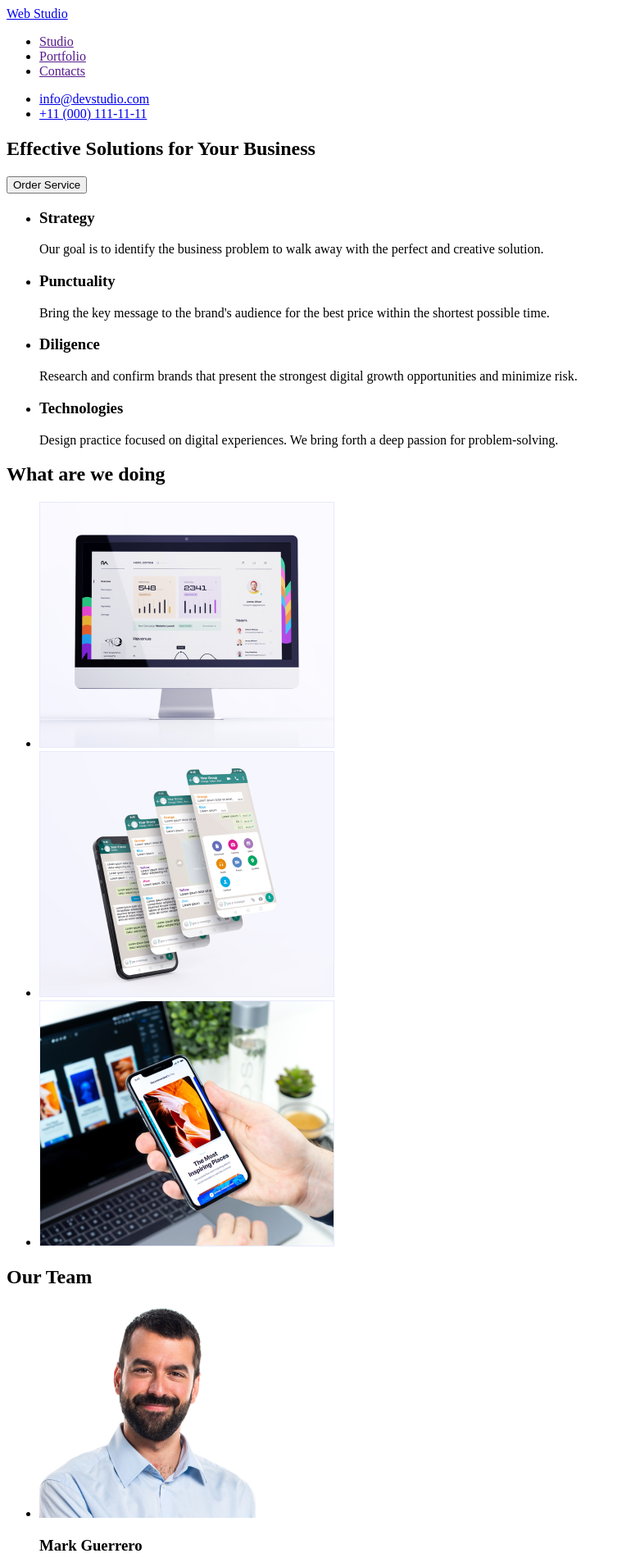
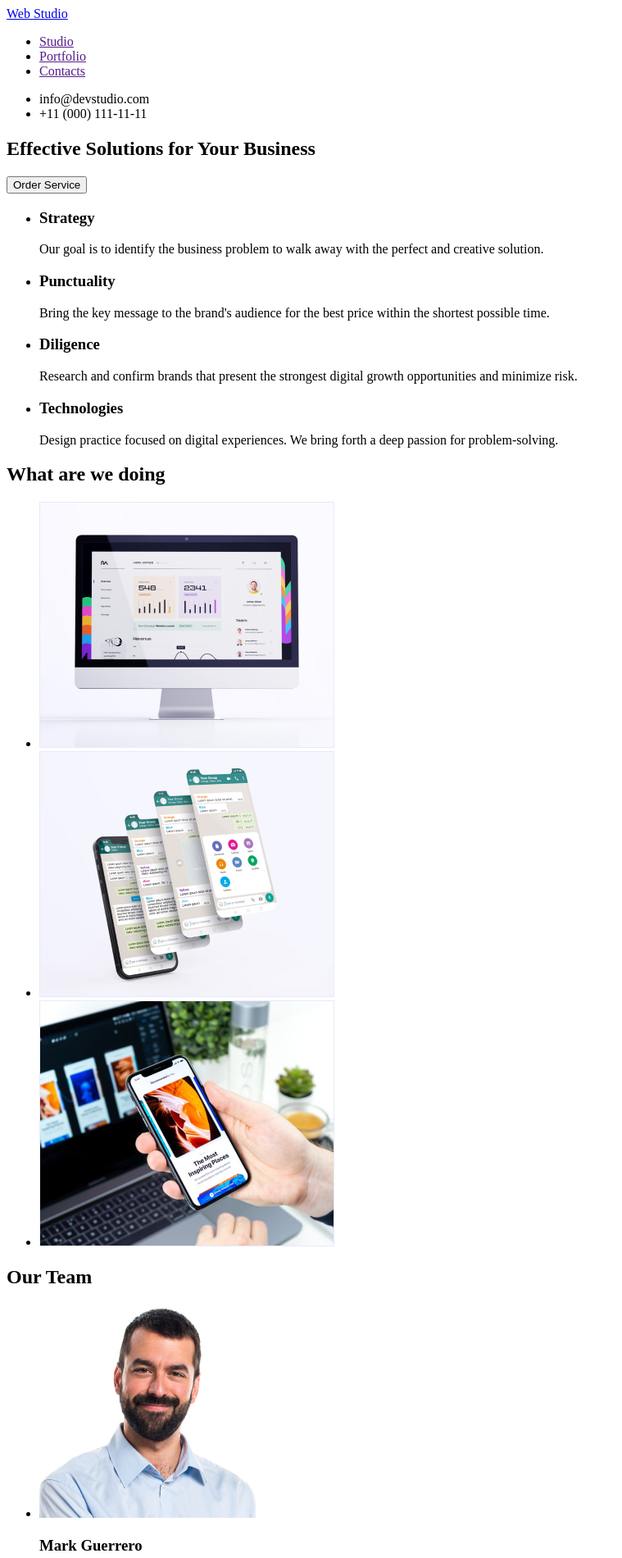
Before and after one commit to SvistPetro/goit-markup-hw-01, a plain HTML site: page index.html in a window 1280 px wide. Shown: the top 1900 px of the page at 82% size, without its empty margins (0-759 px from the left). Drawn offline with Linux system fonts and the light colour scheme.

Commit message:
ДЗ Модуль 1 Фінал
HTML-розмітка макета сторінки ДЗ #1, без CSS оформлення.

```diff
--- a/index.html
+++ b/index.html
@@ -23,8 +23,8 @@
         </nav>
 
         <ul>
-            <li><a href="mailto:info@devstudio.com">info@devstudio.com</a></li>
-            <li><a href="tel:+110001111111">+11 (000) 111-11-11</a></li>
+            <li>info@devstudio.com</li>
+            <li>+11 (000) 111-11-11</li>
         </ul>
     </header>
 
@@ -68,9 +68,9 @@
             <h2>What are we doing</h2>
 
             <ul>
-                <li><img src="./images/section3img1.png" alt="images-1" width="360"></li>
-                <li><img src="./images/section3img2.png" alt="images-2" width="360"></li>
-                <li><img src="./images/section3img3.png" alt="images-3" width="360"></li>
+                <li><img src="./images/wawdimg.jpg" alt="desktop version of the site" width="360"></li>
+                <li><img src="./images/wawdimgg.jpg" alt="mobile applications" width="360"></li>
+                <li><img src="./images/wawdimggg.jpg" alt="mobile version of the site" width="360"></li>
             </ul>
         </section>
 
@@ -79,25 +79,25 @@
 
             <ul>
                 <li>
-                    <img src="./images/section4img1.png" alt="foto-1" width="264">
+                    <img src="./images/otimg.jpg" alt="foto-1" width="264">
                     <h3>Mark Guerrero</h3>
                     <p>Product Designer</p>
                 </li>
 
                 <li>
-                    <img src="./images/section4img2.png" alt="foto-2" width="264">
+                    <img src="./images/otimgg.jpg" alt="foto-2" width="264">
                     <h3>Tom Ford</h3>
                     <p>Frontend Developer</p>
                 </li>
 
                 <li>
-                    <img src="./images/section4img3.png" alt="foto-3" width="264">
+                    <img src="./images/otimggg.jpg" alt="foto-3" width="264">
                     <h3>Camila Garcia</h3>
                     <p>Marketing</p>
                 </li>
 
                 <li>
-                    <img src="./images/section4img4.png" alt="foto-4" width="264">
+                    <img src="./images/otimgggg.jpg" alt="foto-4" width="264">
                     <h3>Daniel Wilson</h3>
                     <p>UI Designer</p>
                 </li>
```
Also changed, not shown: images/logoheader.svg (deleted), images/otimg.jpg (added), images/otimgg.jpg (added), images/otimggg.jpg (added), images/otimgggg.jpg (added), images/section3img1.png (deleted), images/section3img2.png (deleted), images/section3img3.png (deleted), images/section4img1.png (deleted), images/section4img2.png (deleted), images/section4img3.png (deleted), images/section4img4.png (deleted), images/wawdimg.jpg (added), images/wawdimgg.jpg (added), 1 more files, 2 other files.
